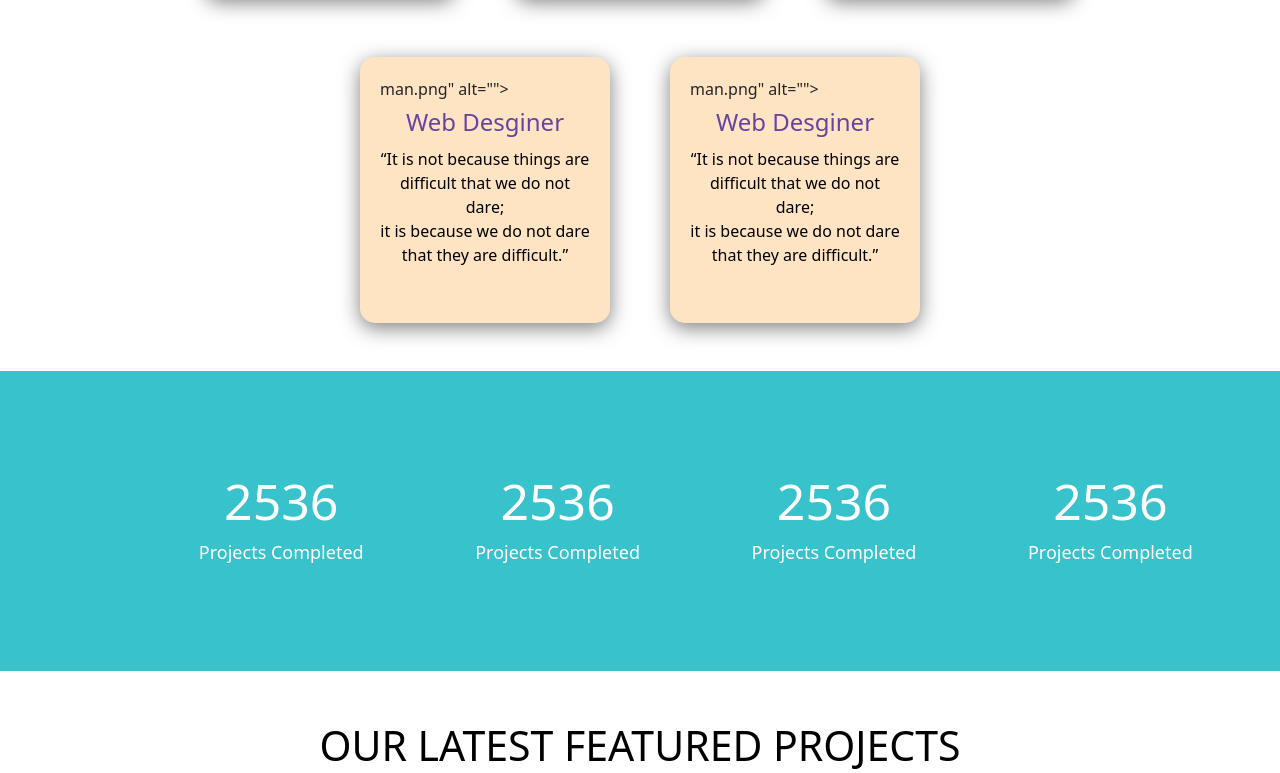
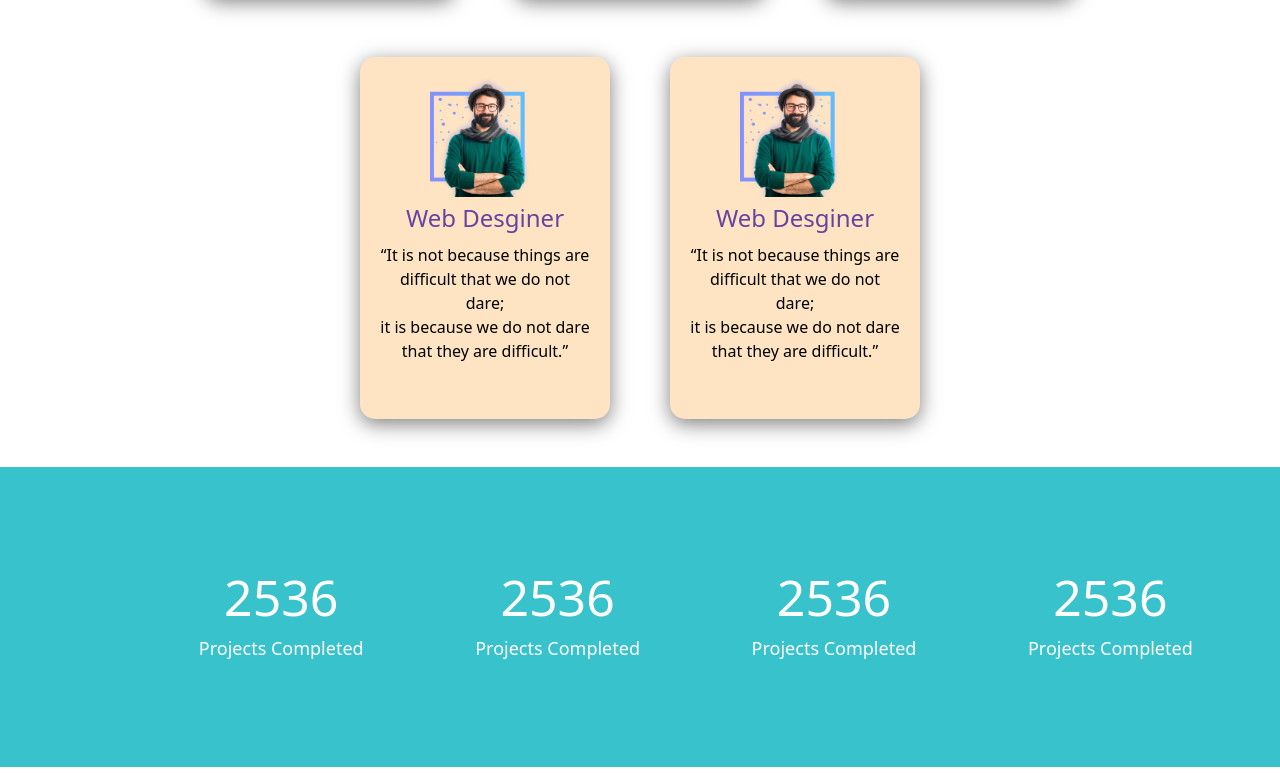
Before and after one commit to Soaib74/Port-web, a plain HTML site: page index.html in a window 1280 px wide. Shown: the part 2487-3260 px from the top of the page. Drawn offline with nearby package versions, Linux system fonts and the light colour scheme.

Commit message:
Update index.html

```diff
--- a/index.html
+++ b/index.html
@@ -143,8 +143,7 @@ integrity="sha384-rbsA2VBKQhggwzxH7pPCaAqO46MgnOM80zW1RWuH61DGLwZJEdK2Kadq2F9CUG
 
 </div>
 <div class="item">
-  <div class="image">
-  man.png" alt="">
+  <div class="image"><img src="man.png" alt="">
   </div>
   <div class="wdname">
    <h3>Web Desginer</h3>
@@ -153,8 +152,7 @@ integrity="sha384-rbsA2VBKQhggwzxH7pPCaAqO46MgnOM80zW1RWuH61DGLwZJEdK2Kadq2F9CUG
 
 </div>
 <div class="item">
-           <div class="image">
-          man.png" alt="">
+           <div class="image"><img src="man.png" alt="">
            </div>
            <div class="wdname">
             <h3>Web Desginer</h3>
@@ -224,7 +222,7 @@ integrity="sha384-rbsA2VBKQhggwzxH7pPCaAqO46MgnOM80zW1RWuH61DGLwZJEdK2Kadq2F9CUG
         </div>
       </div><div class="olfp">
         <div class="olfpim">
-          <img src=/04.png" alt="">
+          <img src="04.png" alt="">
         </div>
         <div class="plfptext">
           <h3>2D Vinyl Design</h3>
```
